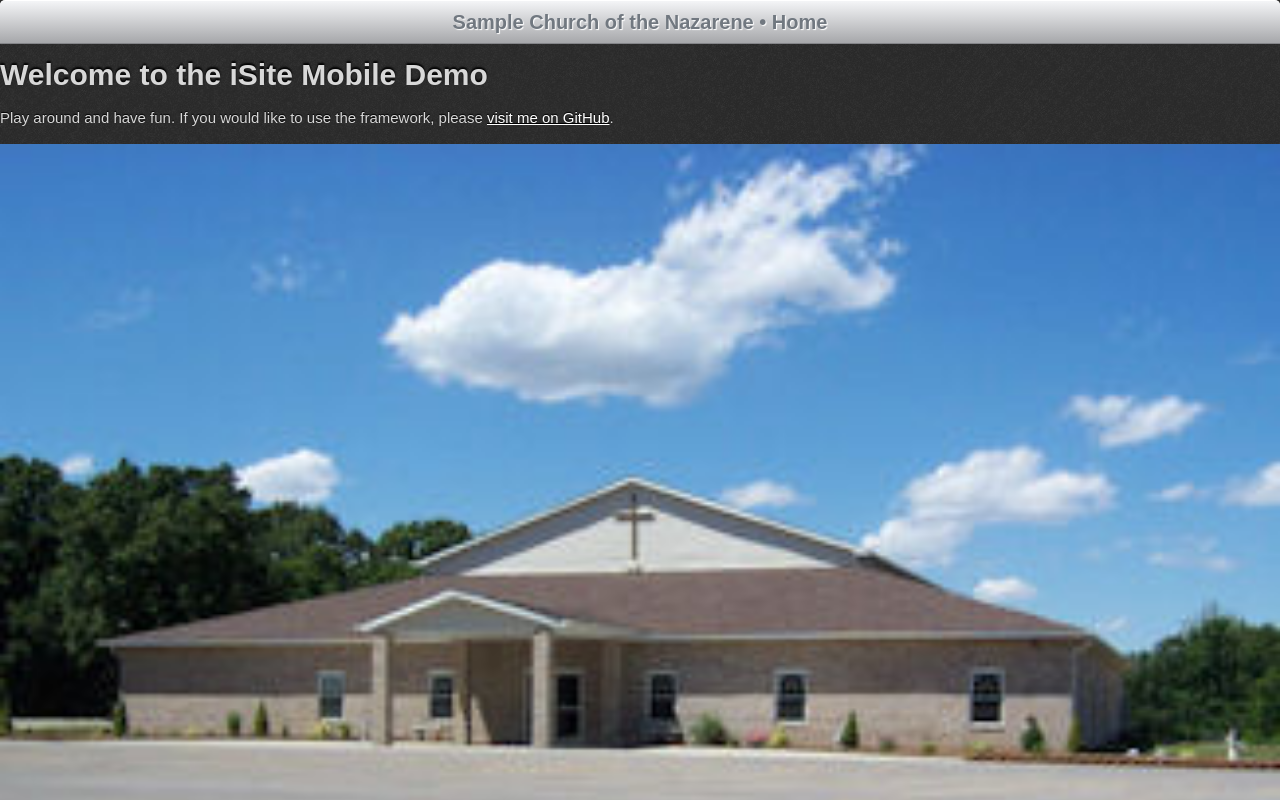
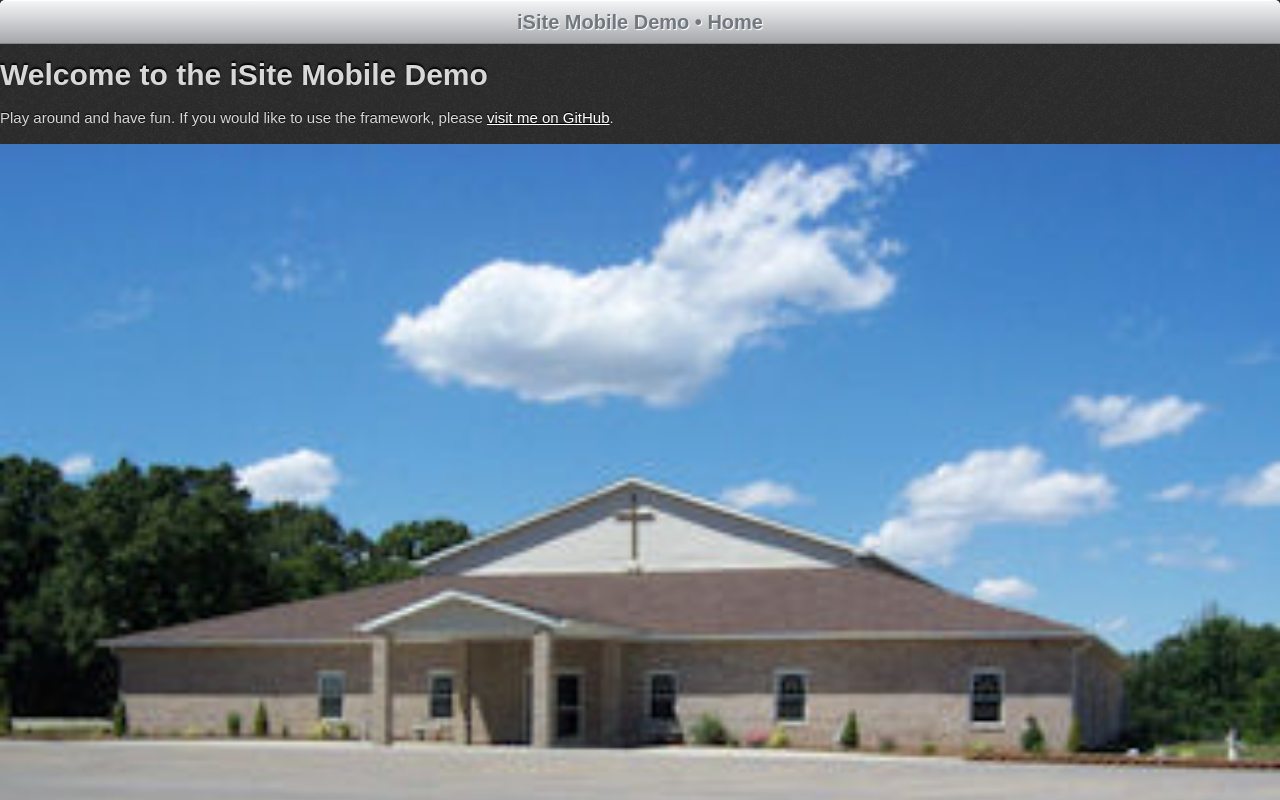
Before and after one commit to kerrishotts/iSite-Mobile, a PHP site: page /?skin=black in a window 1280 px wide. Run offline with PHP 8.4, Linux system fonts and the light colour scheme.

Commit message:
Changed index page to reflect demo page

```diff
--- a/index.php
+++ b/index.php
@@ -40,7 +40,7 @@
             <div class="navBar" id="navBodyArea">
                 <a id="btnBack" href="javascript:loadContent (returnTo.pop(), updateMainMenu, 'slideBack')" class="button back black"><span></span>Back</a>
                 <a id="btnMenu" href="javascript:toggleMenu ()" class="button black">Menu</a>
-                <span id="navSiteTitle">Sample Church of the Nazarene</span><span id="navSiteBullet"> &bull; </span><span id="navBodyTitle">Home</span>
+                <span id="navSiteTitle">Site Title</span><span id="navSiteBullet"> &bull; </span><span id="navBodyTitle">Home</span>
             </div>
             <div class="container"  id="pnlBodyArea">
                 <!-- this to be replaced by content at startup -->
@@ -55,8 +55,8 @@
         <script>
 
             // startup variables
-            var mySiteName = "Sample Church of the Nazarene";
-            var myMenuName = "My Mobile Church";
+            var mySiteName = "iSite Mobile Demo";
+            var myMenuName = "iSite Mobile";
             var myStartPage = "./home.php";
             var myStartName = "Home";
 
```
